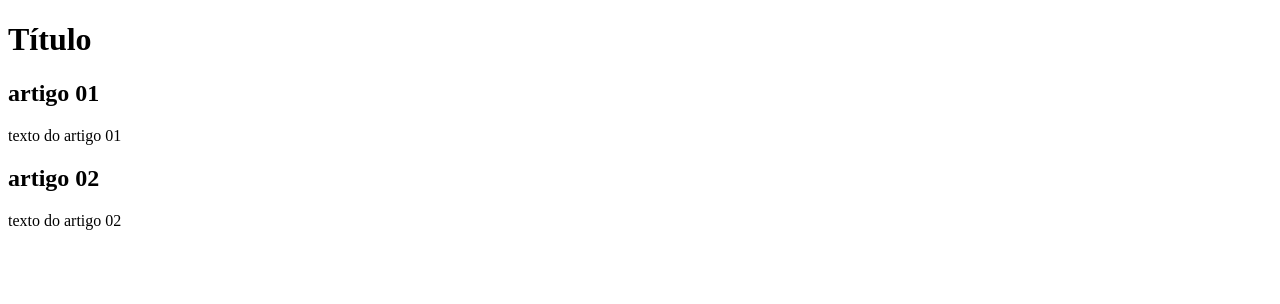
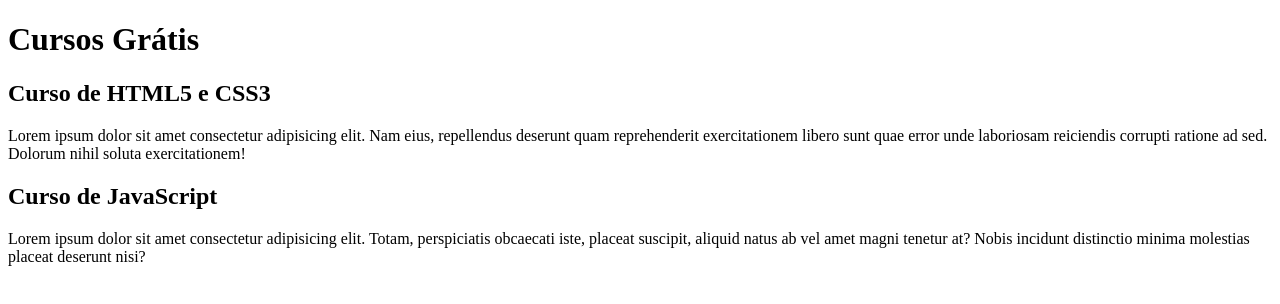
Before and after one commit to Lucasnjr/lucasnjr.github.io, a plain HTML site: page index.html in a window 1280 px wide. Drawn offline with Linux system fonts and the light colour scheme.

Commit message:
comecei a escrever conteúdo

```diff
--- a/index.html
+++ b/index.html
@@ -8,15 +8,15 @@
 <body>
     <main>
         <header>
-            <h1>Título</h1>
+            <h1>Cursos Grátis</h1>
         </header>
         <article>
-            <h2>artigo 01</h2>
-            <p>texto do artigo 01</p>
+            <h2>Curso de HTML5 e CSS3</h2>
+            <p>Lorem ipsum dolor sit amet consectetur adipisicing elit. Nam eius, repellendus deserunt quam reprehenderit exercitationem libero sunt quae error unde laboriosam reiciendis corrupti ratione ad sed. Dolorum nihil soluta exercitationem!</p>
         </article>
         <article>
-            <h2>artigo 02</h2>
-            <p>texto do artigo 02</p>
+            <h2>Curso de JavaScript</h2>
+            <p>Lorem ipsum dolor sit amet consectetur adipisicing elit. Totam, perspiciatis obcaecati iste, placeat suscipit, aliquid natus ab vel amet magni tenetur at? Nobis incidunt distinctio minima molestias placeat deserunt nisi?</p>
         </article>
     </main>
 </body>
```
